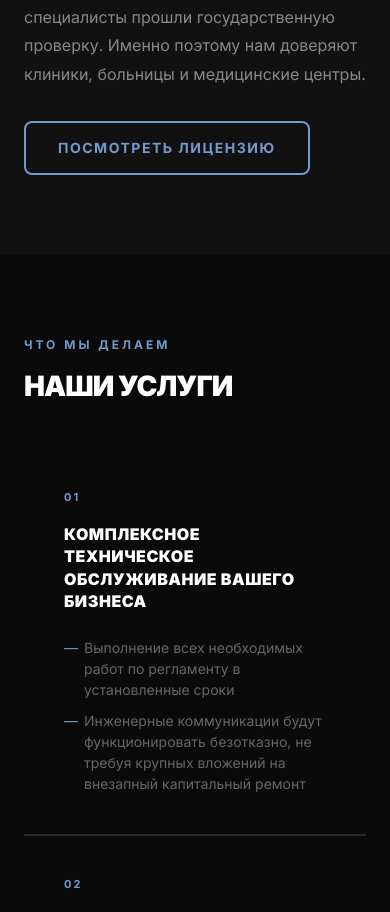
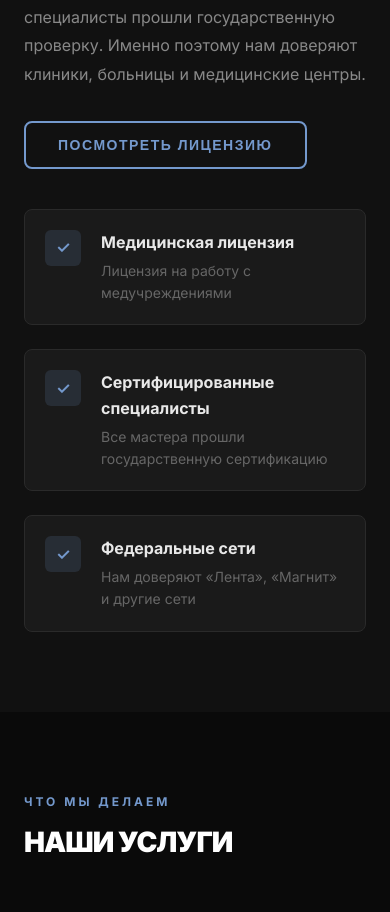
Before and after one commit to DaSnowLeopard/MASTER_web, a Next.js app: page / in a window 390 px wide. Shown: the part 1501-2413 px from the top of the page. Built offline with nearby package versions, Linux system fonts and the light colour scheme.

Commit message:
mobile fix

```diff
--- a/components/License.js
+++ b/components/License.js
@@ -1,4 +1,9 @@
+'use client';
+import { useState } from 'react';
+
 export default function License() {
+  const [open, setOpen] = useState(false);
+
   return (
     <section id="license" className="section section-alt">
       <div className="container">
@@ -21,12 +26,104 @@ export default function License() {
               и специалисты прошли государственную проверку. Именно поэтому
               нам доверяют клиники, больницы и медицинские центры.
             </p>
-            <a href="#contact" className="btn-outline">
+            <button onClick={() => setOpen(true)} className="btn-outline">
               Посмотреть лицензию
-            </a>
+            </button>
+          </div>
+
+          <div style={{ display: 'flex', flexDirection: 'column', gap: '24px' }}>
+            {[
+              { icon: '✓', title: 'Медицинская лицензия', desc: 'Лицензия на работу с медучреждениями' },
+              { icon: '✓', title: 'Сертифицированные специалисты', desc: 'Все мастера прошли государственную сертификацию' },
+              { icon: '✓', title: 'Федеральные сети', desc: 'Нам доверяют «Лента», «Магнит» и другие сети' },
+            ].map((item) => (
+              <div key={item.title} style={{
+                display: 'flex',
+                gap: '20px',
+                alignItems: 'flex-start',
+                padding: '20px',
+                background: '#1a1a1a',
+                border: '1px solid #2a2a2a',
+                borderRadius: '8px',
+              }}>
+                <div style={{
+                  width: '36px',
+                  height: '36px',
+                  background: 'rgba(116,153,205,0.15)',
+                  color: '#7499CD',
+                  display: 'flex',
+                  alignItems: 'center',
+                  justifyContent: 'center',
+                  fontWeight: 900,
+                  fontSize: '16px',
+                  flexShrink: 0,
+                  borderRadius: '6px',
+                }}>
+                  {item.icon}
+                </div>
+                <div>
+                  <div style={{ fontWeight: 700, marginBottom: '4px', color: '#e8e8e8' }}>{item.title}</div>
+                  <div style={{ fontSize: '14px', color: '#666' }}>{item.desc}</div>
+                </div>
+              </div>
+            ))}
           </div>
         </div>
       </div>
+
+      {/* Попап */}
+      {open && (
+        <div
+          onClick={() => setOpen(false)}
+          style={{
+            position: 'fixed',
+            top: 0, left: 0, right: 0, bottom: 0,
+            background: 'rgba(0,0,0,0.85)',
+            zIndex: 1000,
+            display: 'flex',
+            alignItems: 'center',
+            justifyContent: 'center',
+            padding: '24px',
+          }}
+        >
+          <div
+            onClick={e => e.stopPropagation()}
+            style={{
+              position: 'relative',
+              maxWidth: '800px',
+              width: '100%',
+              background: '#111',
+              borderRadius: '12px',
+              overflow: 'hidden',
+            }}
+          >
+            <button
+              onClick={() => setOpen(false)}
+              style={{
+                position: 'absolute',
+                top: '12px',
+                right: '12px',
+                background: 'rgba(0,0,0,0.5)',
+                border: 'none',
+                color: '#fff',
+                width: '32px',
+                height: '32px',
+                borderRadius: '50%',
+                cursor: 'pointer',
+                fontSize: '16px',
+                zIndex: 1,
+              }}
+            >
+              ✕
+            </button>
+            <img
+              src="/images/license.jpg"
+              alt="Лицензия"
+              style={{ width: '100%', display: 'block' }}
+            />
+          </div>
+        </div>
+      )}
     </section>
   );
 }
```
Also changed, not shown: public/images/license.jpg (added).
